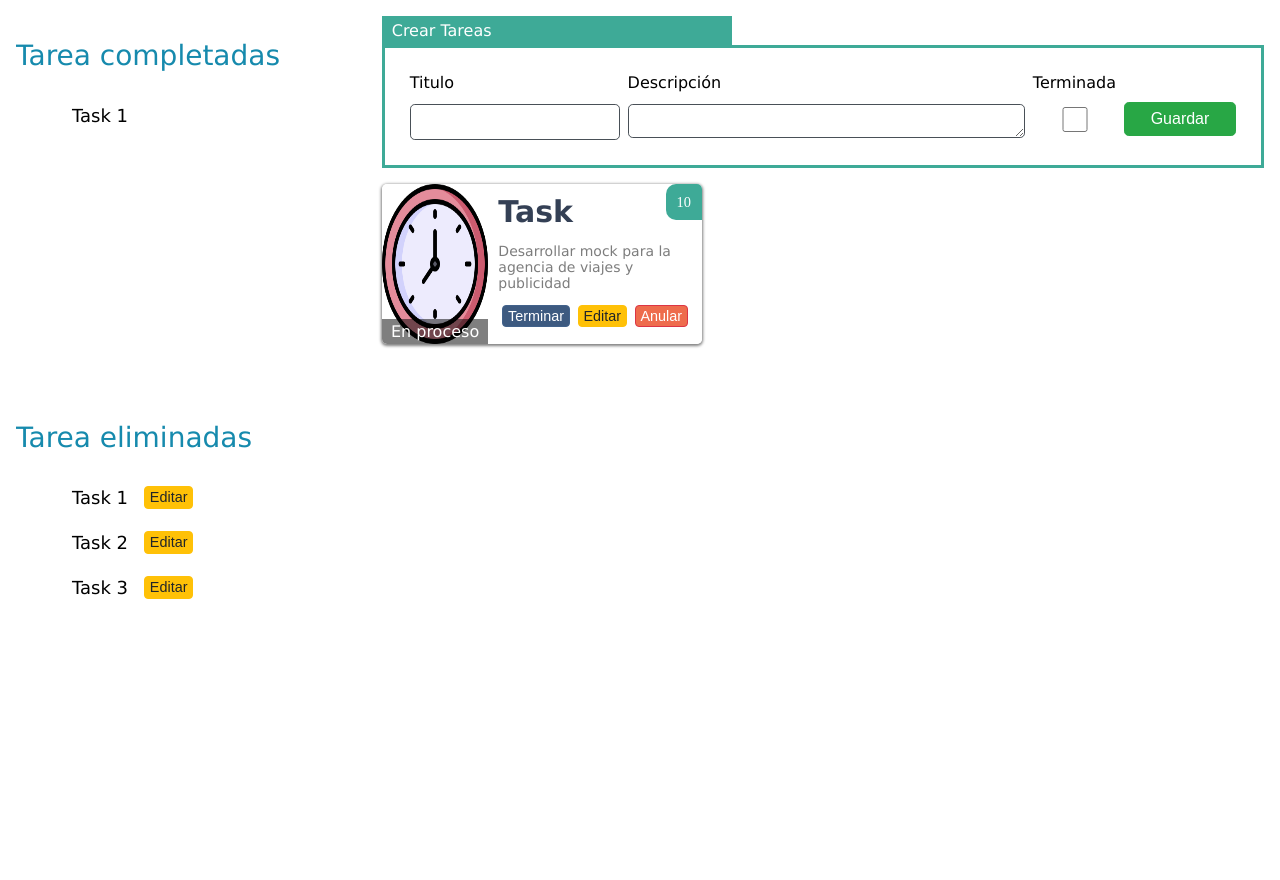
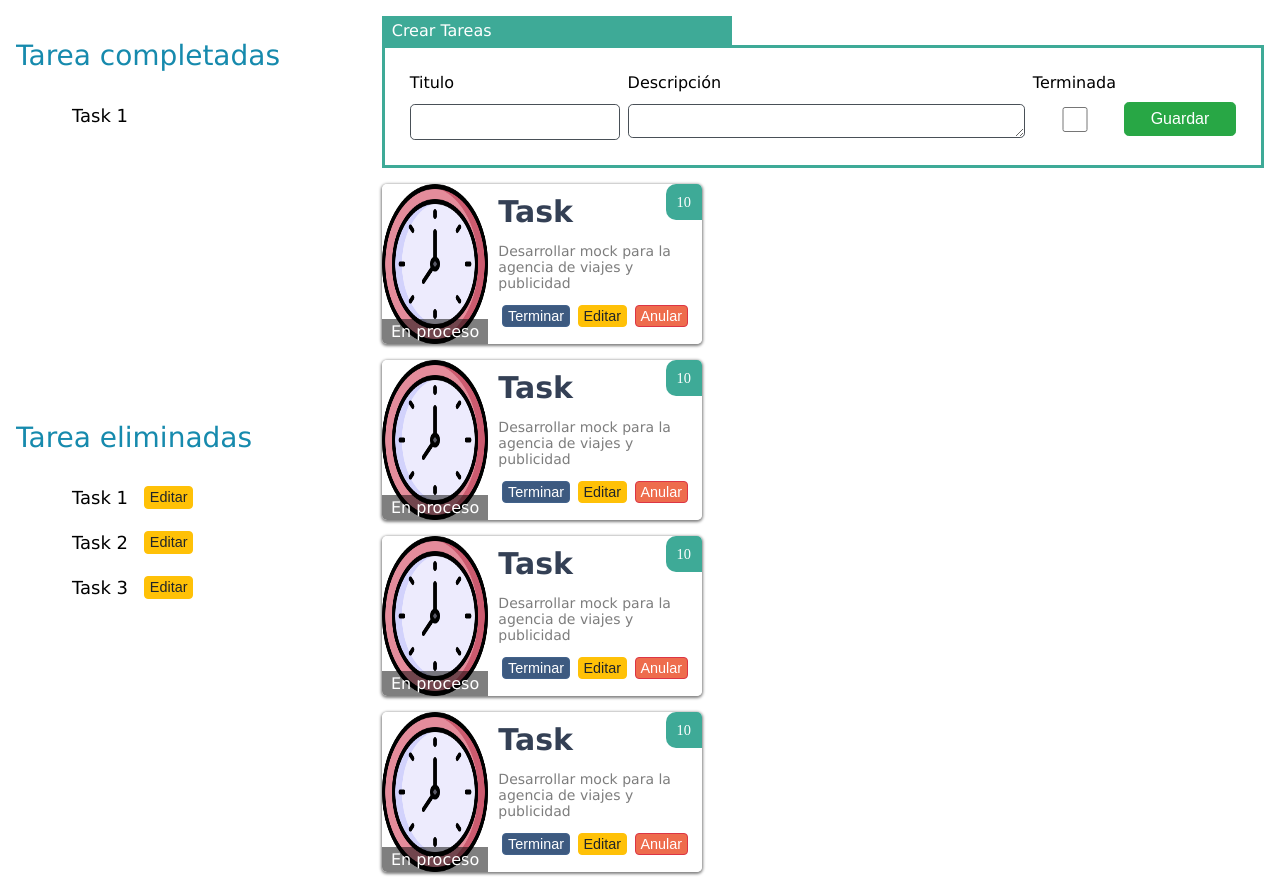
Before and after one commit to EdwinCruz13/Crud-Ucamp, a plain HTML site: page index.html in a window 1280 px wide. Shown: the part 72-952 px from the top of the page. Before the commit the page ends 868 px from the top, so only its background shows below. Drawn offline with Linux system fonts and the light colour scheme.

Commit message:
adding new changes

```diff
--- a/css/main.css
+++ b/css/main.css
@@ -7,7 +7,6 @@ main{
 main > aside, main > section {
     display: block;
     padding: 1rem;
-
     height: auto;
 }
 
@@ -26,6 +25,8 @@ main > aside, main > section {
         justify-content: space-evenly;
 
     }
+
+
 }
 
 @media only screen and (max-width: 767px) {
@@ -43,14 +44,18 @@ main > aside, main > section {
       justify-content: space-evenly;
 
   }
+
+
 }
 
 #in-process {
   display: flex;
-  align-items: center;
+  align-items:center;
   flex-wrap: wrap;
-  flex-direction: row;
+  flex-direction: column;
 }
+
+
 
 
 
--- a/index.html
+++ b/index.html
@@ -111,9 +111,109 @@
         </div>
 
 
+        <div id="section-card">
 
+          <div data-id="1" class="card">
+            <div class="image">
+              <img
+                src="./resources/task-inprocess.png"
+                alt=""
+              />
+              <span class="state">En proceso</span>
+            </div>
 
-        <div class="card">
+            <div class="details">
+              <span class="badge">10</span>
+
+              <h1>Task</h1>
+              <p class="information">
+                Desarrollar mock para la agencia de viajes y publicidad
+              </p>
+
+              <div class="btn-group">
+                  <button class="btn btn-primary">Terminar</button>
+                  <button class="btn btn-warning">Editar</button>
+                  <button class="btn btn-danger">Anular</button>
+              </div>
+            </div>
+          </div>
+
+          <div data-id="1" class="card">
+            <div class="image">
+              <img
+                src="./resources/task-inprocess.png"
+                alt=""
+              />
+              <span class="state">En proceso</span>
+            </div>
+
+            <div class="details">
+              <span class="badge">10</span>
+
+              <h1>Task</h1>
+              <p class="information">
+                Desarrollar mock para la agencia de viajes y publicidad
+              </p>
+
+              <div class="btn-group">
+                  <button class="btn btn-primary">Terminar</button>
+                  <button class="btn btn-warning">Editar</button>
+                  <button class="btn btn-danger">Anular</button>
+              </div>
+            </div>
+          </div>
+
+          <div data-id="1" class="card">
+            <div class="image">
+              <img
+                src="./resources/task-inprocess.png"
+                alt=""
+              />
+              <span class="state">En proceso</span>
+            </div>
+
+            <div class="details">
+              <span class="badge">10</span>
+
+              <h1>Task</h1>
+              <p class="information">
+                Desarrollar mock para la agencia de viajes y publicidad
+              </p>
+
+              <div class="btn-group">
+                  <button class="btn btn-primary">Terminar</button>
+                  <button class="btn btn-warning">Editar</button>
+                  <button class="btn btn-danger">Anular</button>
+              </div>
+            </div>
+          </div>
+
+          <div data-id="1" class="card">
+            <div class="image">
+              <img
+                src="./resources/task-inprocess.png"
+                alt=""
+              />
+              <span class="state">En proceso</span>
+            </div>
+
+            <div class="details">
+              <span class="badge">10</span>
+
+              <h1>Task</h1>
+              <p class="information">
+                Desarrollar mock para la agencia de viajes y publicidad
+              </p>
+
+              <div class="btn-group">
+                  <button class="btn btn-primary">Terminar</button>
+                  <button class="btn btn-warning">Editar</button>
+                  <button class="btn btn-danger">Anular</button>
+              </div>
+            </div>
+          </div>
+
+          <div data-id="1" class="card">
             <div class="image">
               <img
                 src="./resources/task-inprocess.png"
@@ -142,6 +242,14 @@
 
 
 
+        </div>
+
+
+
+
+
+
+
       </section>
     </main>
 
--- a/js/worker.js
+++ b/js/worker.js
@@ -1,5 +1,26 @@
 var Tasks = [];
 //localStorage.setItem( "Tasks", JSON.stringify(Tasks) );
+
+
+LoadData();
+
+/*var section = document.getElementById("section-card");
+section.innerHTML = CreateCard(1, "task.Title", "task.Description");
+section.innerHTML += CreateCard(2, "task.Title", "task.Description");
+section.innerHTML += CreateCard(3, "task.Title", "task.Description");*/
+
+//Load the tasks saved in the localstorage "Tasks"
+function LoadData()
+{
+    var section;
+    _itemTasks = JSON.parse( localStorage.getItem( "Tasks" ) );
+    //fetch the array
+    _itemTasks.map((task) => {
+       section = document.getElementById("section-card");
+       section.innerHTML += CreateCard(1, task.Title, task.Description);
+    });
+
+}
 
 //Save new task
 function SaveTask()
@@ -11,7 +32,11 @@ function SaveTask()
 
     //verify localstarage
     Tasks = JSON.parse( localStorage.getItem( "Tasks" ) );
+    console.log(Tasks);
+
     var filters = Tasks.filter(item => item.Title == title.value);
+
+
 
     //if there is not match, push a new element into localstarage
     if(filters.length == 0){
@@ -38,4 +63,40 @@ function SaveTask()
     else
         alert("There is a task using the same Title");
 
+
+    //load the data
+    Tasks = [];
+    LoadData();
+
 }
+
+function CreateCard(_id, _title, _descripcion)
+{
+    var strcad = "";
+    strcad = "<div data-id='" + _id + "' class='card'>"
+    strcad += "<div class='image'>"
+    strcad += "<img"
+    strcad += "    src='./resources/task-inprocess.png'"
+    strcad += "    alt=''"
+    strcad += "  />"
+    strcad += "  <span class='state'>En proceso</span>"
+    strcad += "</div>"
+
+    strcad += "<div class='details'>"
+    strcad += "  <span class='badge'>" + _id + "</span>"
+
+    strcad += "  <h1>" + _title + "</h1>"
+    strcad += "  <p class='information'>"
+    strcad +=  _descripcion
+    strcad += "  </p>"
+
+    strcad += "  <div class='btn-group'>"
+    strcad += "      <button class='btn btn-primary'>Terminar</button>"
+    strcad += "      <button class='btn btn-warning'>Editar</button>"
+    strcad += "      <button class='btn btn-danger'>Anular</button>"
+    strcad += "  </div>"
+    strcad += "</div>"
+    strcad += "</div>"
+
+    return strcad;
+}
```
Lines whose indentation alone changed are shown as unchanged.
